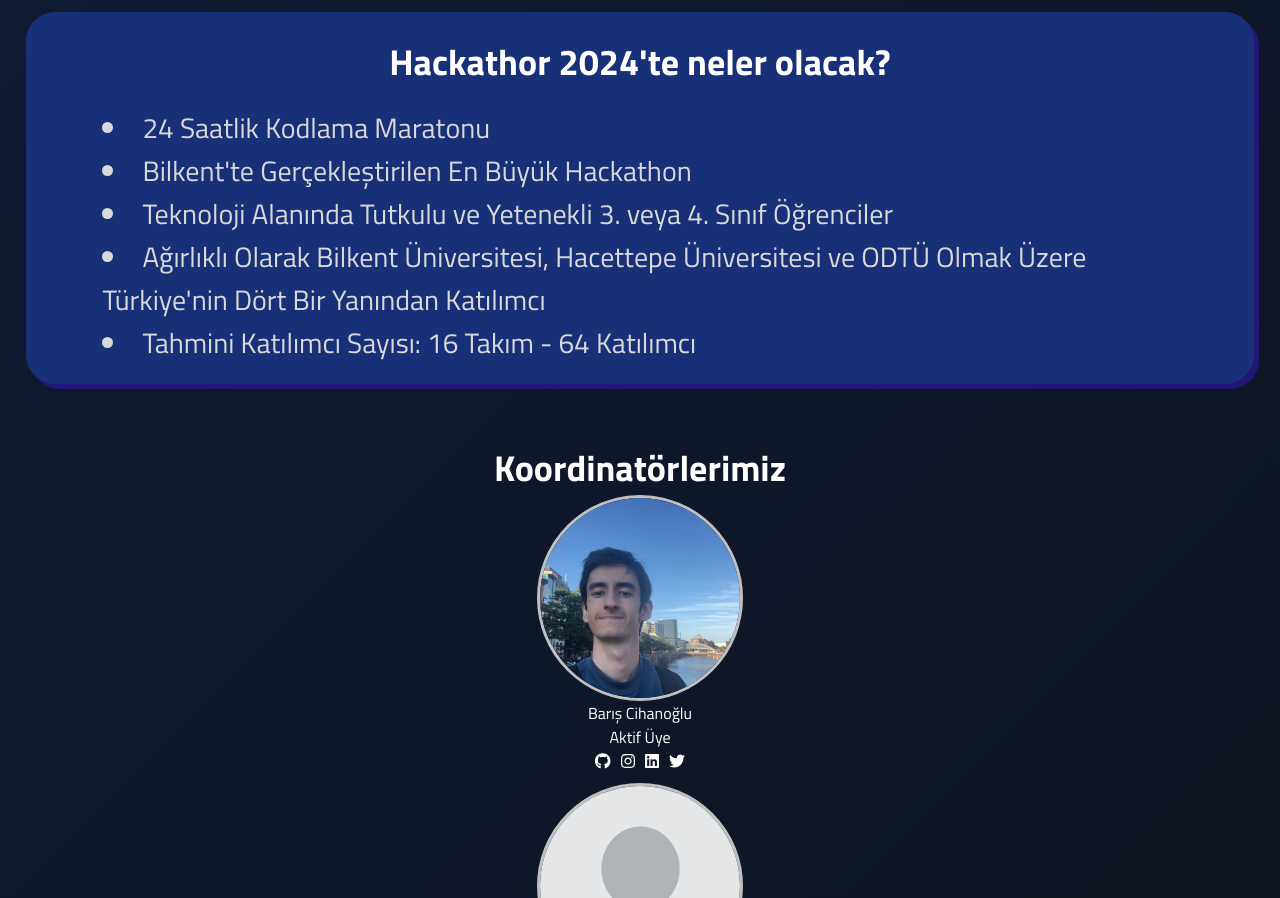
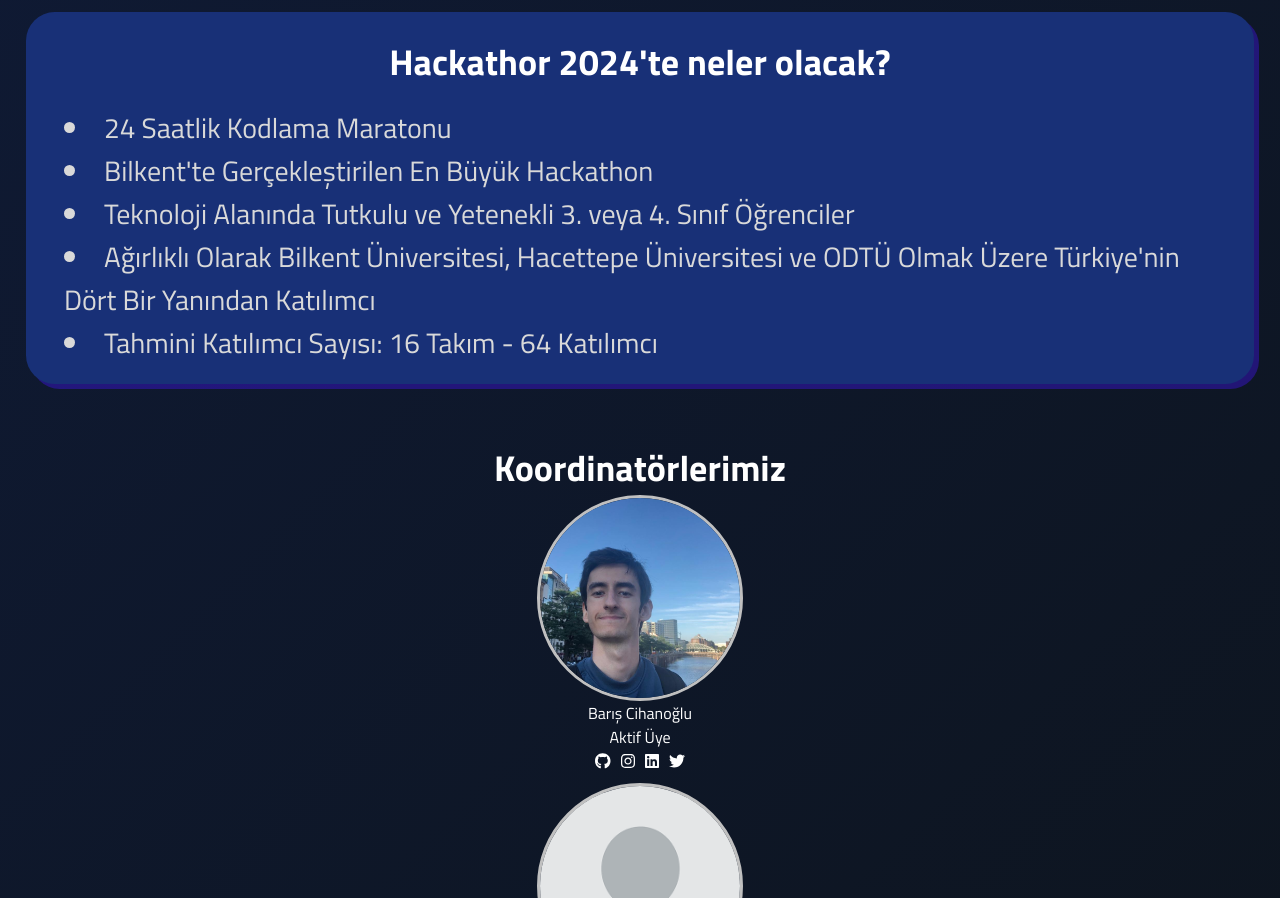
Before and after one commit to bariscihanoglu/hackathor-website-v1, a React (Create React App) app: page / in a window 1280 px wide. Shown: the part 1790-2688 px from the top of the page. Built offline with nearby package versions, Linux system fonts and the light colour scheme.

Commit message:
css update

```diff
--- a/package.json
+++ b/package.json
@@ -16,8 +16,8 @@
     "web-vitals": "^2.1.4"
   },
   "scripts": {
-    "predeploy": "npm run deploy",
-    "deploy": "gh-pages -d deploy",
+    "predeploy": "npm run build",
+    "deploy": "gh-pages -d build",
     "start": "react-scripts start",
     "build": "react-scripts build",
     "test": "react-scripts test",
--- a/src/CSS/About.css
+++ b/src/CSS/About.css
@@ -30,7 +30,7 @@
 
 .about .textbox ul {
     list-style-position: inside;
-    padding: 1vh 6vw;
+    padding: 1vh 3vw;
     color:rgb(217, 217, 217);
     font-size: 28px;
 }
```
